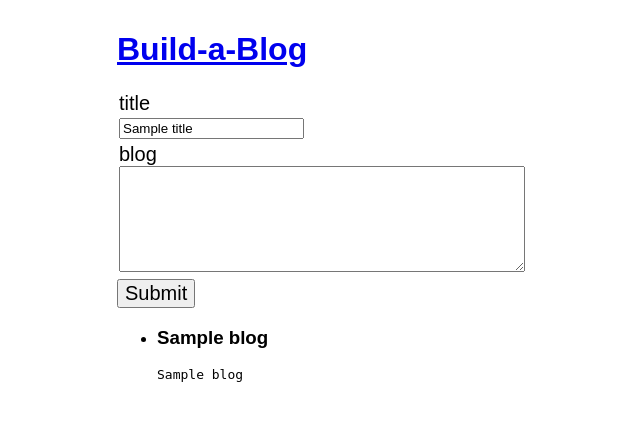
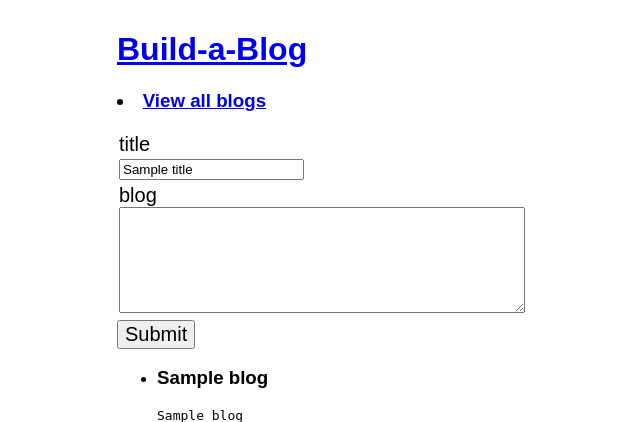
Before and after one commit to CodeDeb3/build-a-blog, a Python web app: template templates/blogs.html in a window 1280 px wide. Shown: the top 422 px of the page, without its empty margins (123-763 px from the left). Run offline with Jinja, Linux system fonts and the light colour scheme; the template is opened without the code that fills it: most values are stand-ins (such as "Sample title", 1, 10 or a date in 2020).

Commit message:
updated blogs to print header to return to main

```diff
--- a/templates/blogs.html
+++ b/templates/blogs.html
@@ -1,10 +1,13 @@
 {% extends "base.html" %}
+
 
 {% block content %}
 
 <body>
     <!-- <h2>New Blogs</h2> -->
     <!-- <form method = "post"> -->
+    <h3><li><a href ='/blog'>View all blogs</a></li></h3>
+
 
     <form action = "/newpost" method = "post">
 
@@ -17,6 +20,7 @@
             <div>blog</div>
             <textarea name="blog"></textarea>
         </label>
+
 
     <div class = "error">{{error}}</div>
     <input type="Submit">
```
